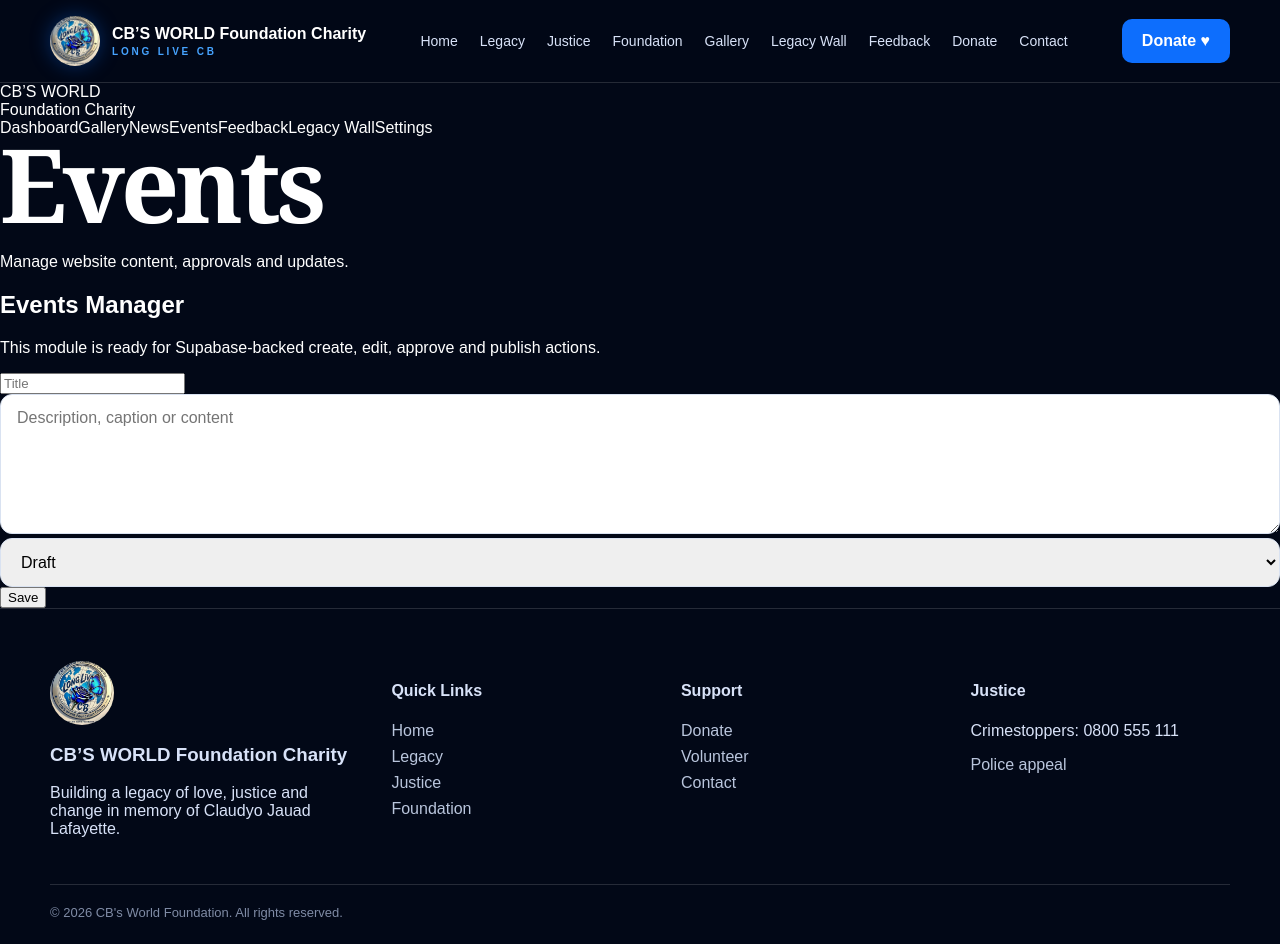
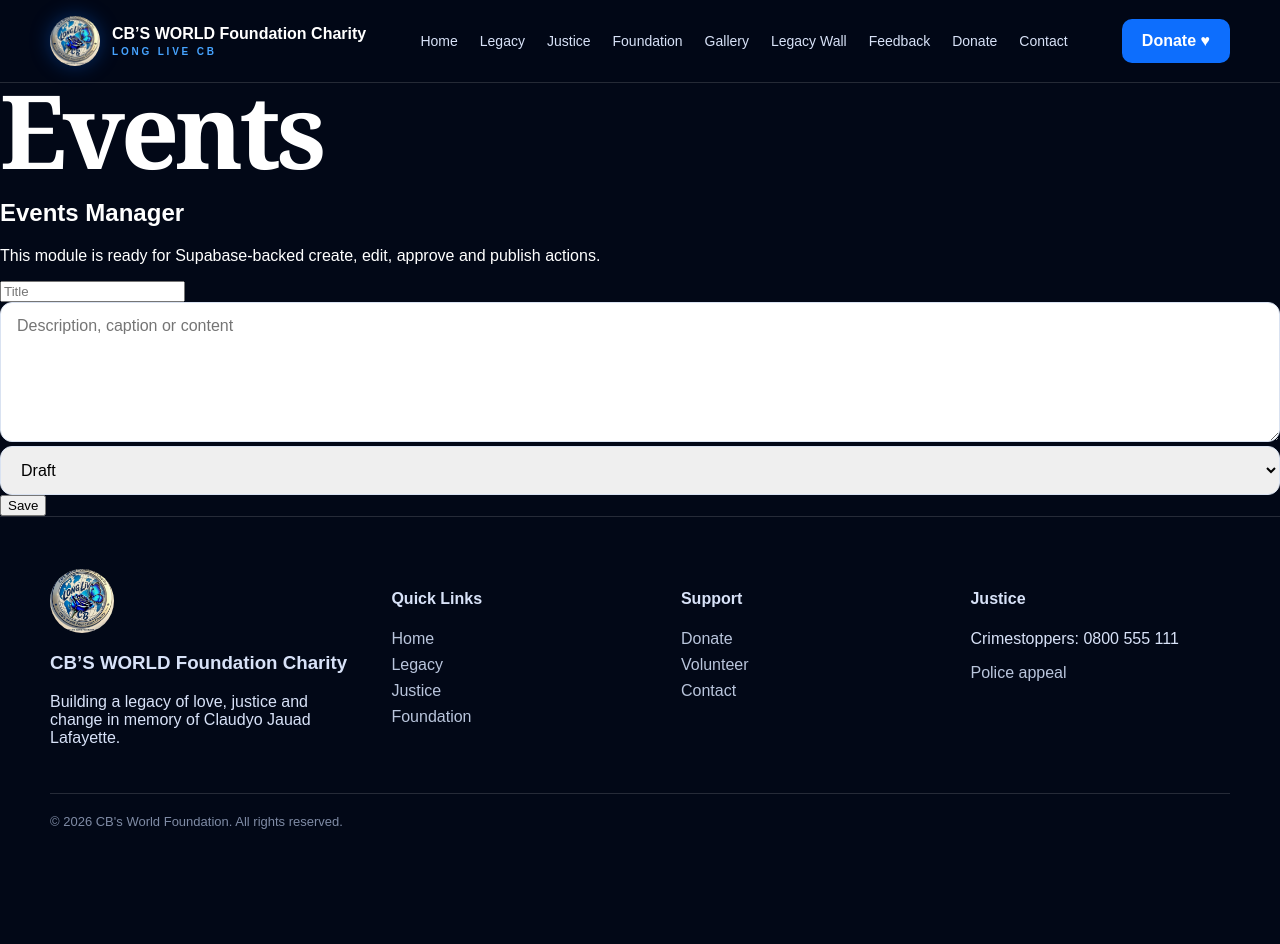
Before and after one commit to nephiliim/cb-world-foundation, a Next.js app: page /admin/events in a window 1280 px wide. After the commit the page ends 853 px from the top, so only its background shows below. Built offline with nearby package versions, Linux system fonts and the light colour scheme.

Commit message:
Configure admin authentication and Supabase

```diff
--- a/components/admin/AdminShell.tsx
+++ b/components/admin/AdminShell.tsx
@@ -1,26 +1,28 @@
-import Link from "next/link";
+import React from "react";
 
-const nav = [
-  ["Dashboard", "/admin"],
-  ["Gallery", "/admin/gallery"],
-  ["News", "/admin/news"],
-  ["Events", "/admin/events"],
-  ["Feedback", "/admin/feedback"],
-  ["Legacy Wall", "/admin/legacy-wall"],
-  ["Settings", "/admin/settings"],
-];
+type AdminShellProps = {
+  title: string;
+  subtitle?: string;
+  children: React.ReactNode;
+};
 
-export function AdminShell({ title, children }: { title: string; children: React.ReactNode }) {
+export function AdminShell({
+  title,
+  subtitle,
+  children,
+}: AdminShellProps) {
   return (
-    <main className="admin-cms">
-      <aside className="admin-sidebar">
-        <div className="admin-brand">CB’S WORLD<br /><span>Foundation Charity</span></div>
-        <nav>{nav.map(([label, href]) => <Link key={href} href={href}>{label}</Link>)}</nav>
-      </aside>
-      <section className="admin-main">
-        <header className="admin-topbar"><h1>{title}</h1><p>Manage website content, approvals and updates.</p></header>
-        {children}
-      </section>
-    </main>
+    <div className="admin-v2-shell">
+      <header className="admin-v2-header">
+        <h1>{title}</h1>
+        {subtitle && (
+          <p className="admin-v2-subtitle">
+            {subtitle}
+          </p>
+        )}
+      </header>
+
+      <main>{children}</main>
+    </div>
   );
 }
```
Also changed, not shown: components/AdminShell.tsx (added, +20 -0 lines), lib/supabase.ts (+10 -2 lines).
